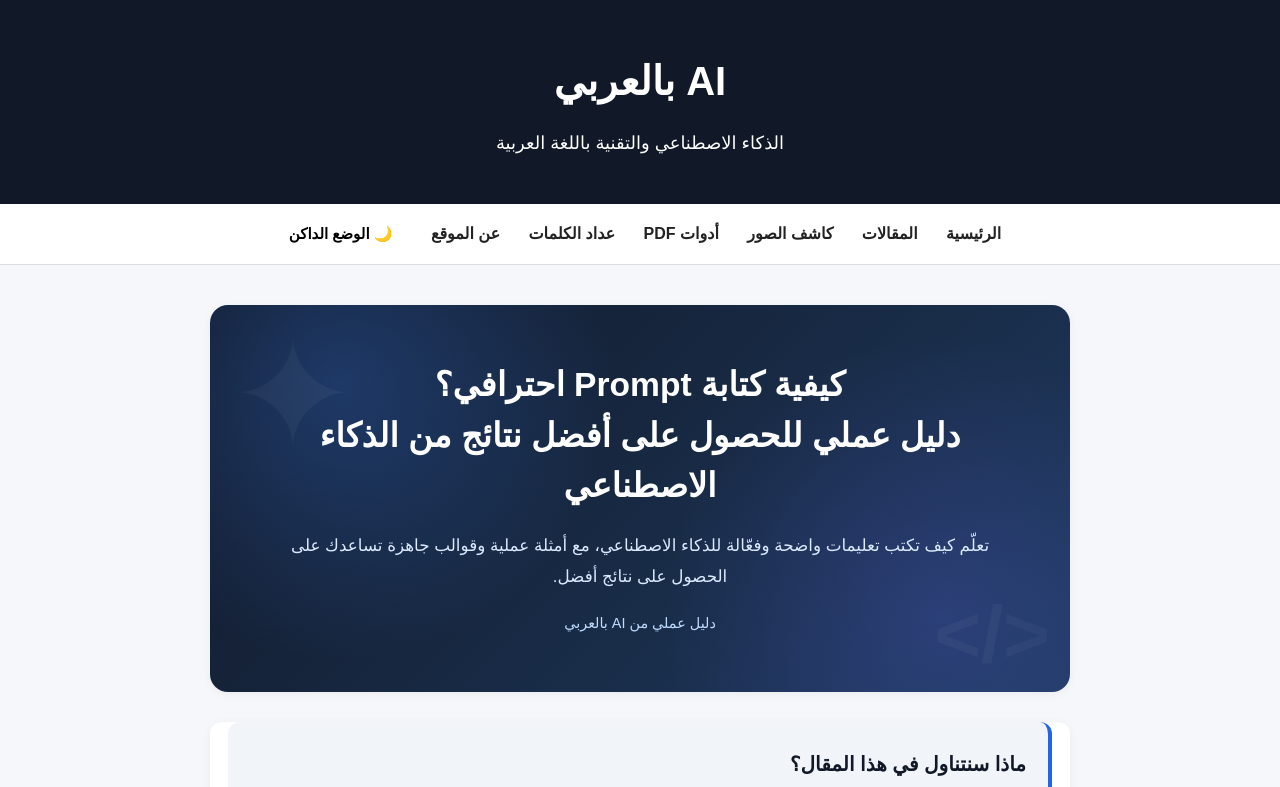
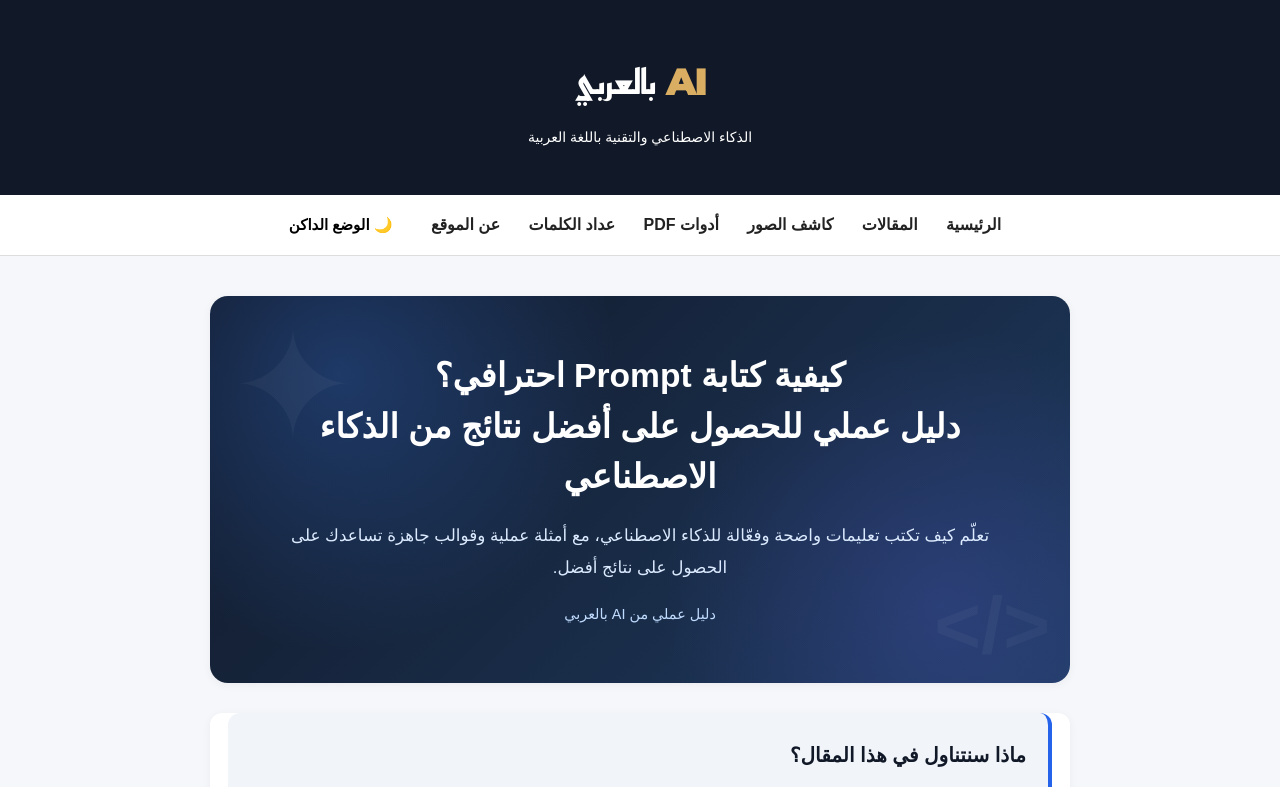
Before and after one commit to aibelarabic/aibelarabic.github.io, a plain HTML site: page prompt-guide.html in a window 1280 px wide. Shown: the top 787 px of the page. Drawn offline with Linux system fonts and the light colour scheme; no server answers.

Commit message:
Update prompt-guide.html

```diff
--- a/prompt-guide.html
+++ b/prompt-guide.html
@@ -18,6 +18,10 @@
   <link rel="canonical" href="https://aibelarabic.github.io/prompt-guide.html">
 
   <link rel="stylesheet" href="style.css">
+  <link rel="preconnect" href="https://fonts.googleapis.com">
+<link rel="preconnect" href="https://fonts.gstatic.com" crossorigin>
+
+<link href="https://fonts.googleapis.com/css2?family=Montserrat:wght@700;800;900&family=Reem+Kufi:wght@500;600;700&display=swap" rel="stylesheet">
 
   <style>
 
@@ -294,8 +298,14 @@
 
 <body>
 
-  <header>
-    <h1><a href="https://aibelarabic.github.io/">AI بالعربي</a></h1>
+  <header class="site-header">
+    <h1 class="site-brand">
+        <a href="https://aibelarabic.github.io/">
+            <span class="brand-ai">AI</span>
+            <span class="brand-ar">بالعربي</span>
+        </a>
+    </h1>
+
     <p>الذكاء الاصطناعي والتقنية باللغة العربية</p>
   </header>
 
```
